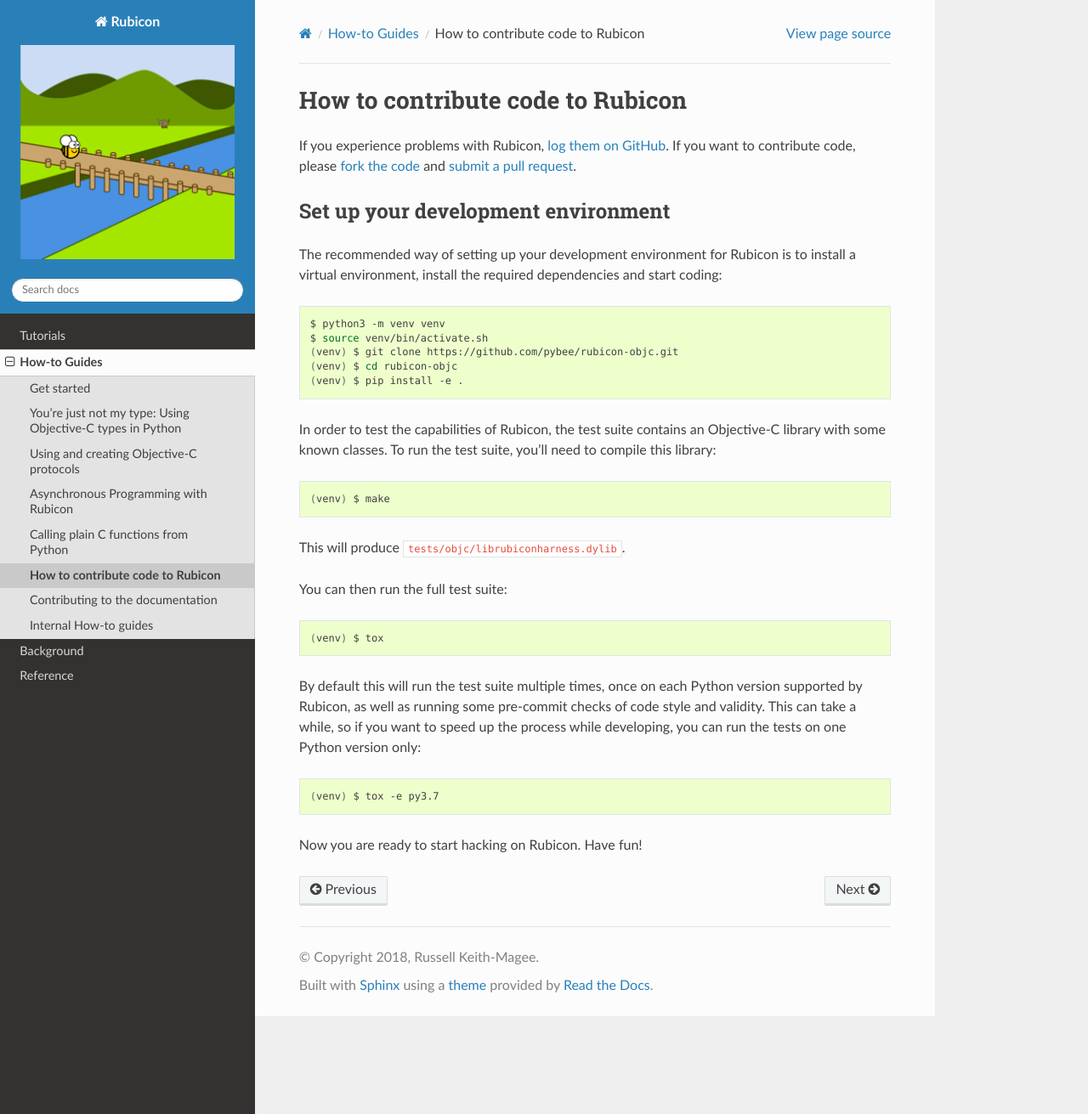
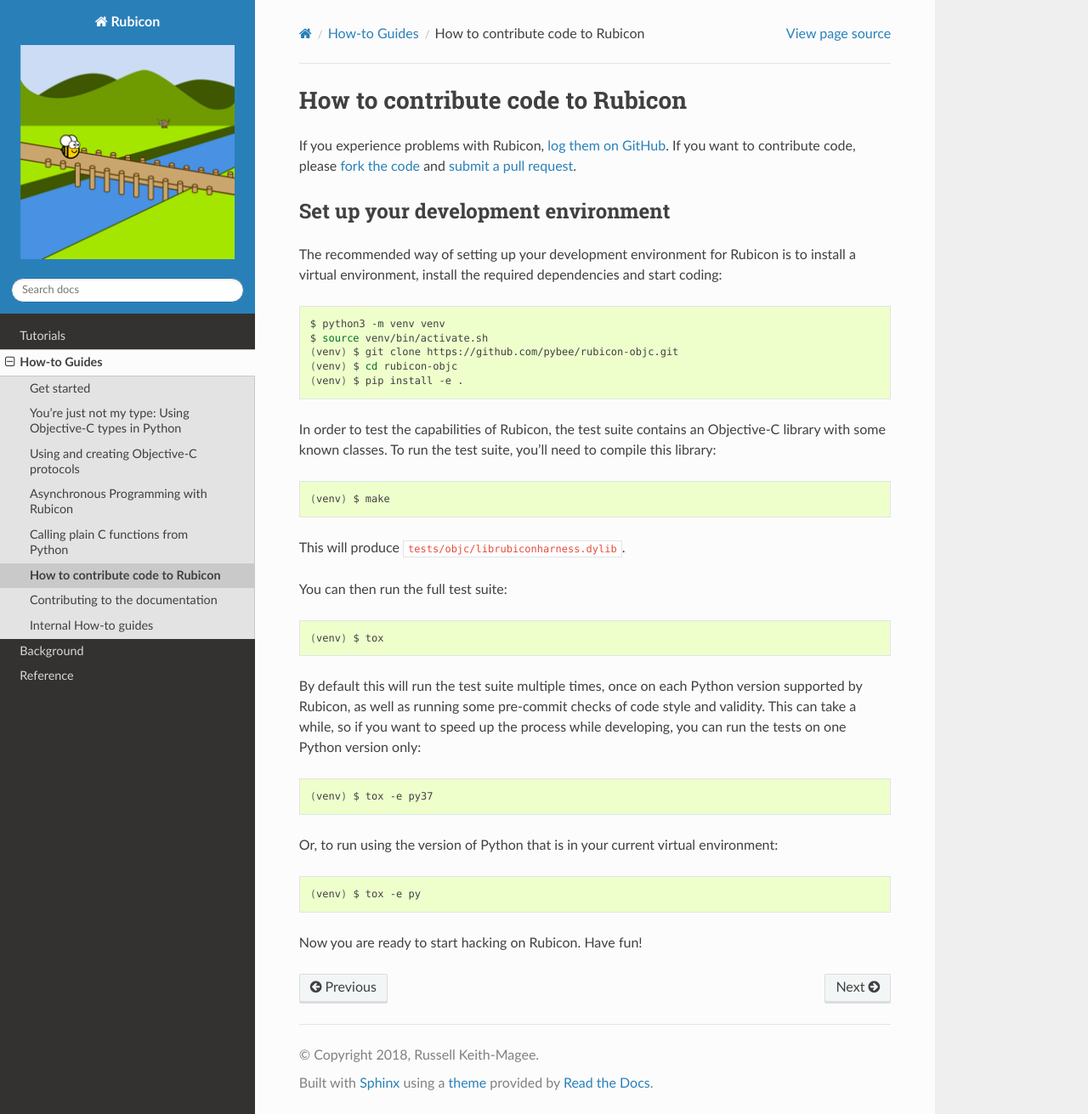
Before and after one commit to beeware/rubicon-objc, a Sphinx documentation site: the page built from docs/how-to/contribute-code.rst, in a window 1280 px wide and 1311 px high. Shown: the whole window at 85% size. Built offline with Sphinx 7.4.7 and the Read the Docs theme 2.0.0, drawn with Linux system fonts in a browser that asks for light colours.

Commit message:
More documentation tweaks

```diff
--- a/docs/how-to/contribute-code.rst
+++ b/docs/how-to/contribute-code.rst
@@ -47,6 +47,13 @@
 
 .. code-block:: sh
 
-    (venv) $ tox -e py3.7
+    (venv) $ tox -e py37
+
+Or, to run using the version of Python that is in your current virtual
+environment:
+
+.. code-block:: sh
+
+    (venv) $ tox -e py
 
 Now you are ready to start hacking on Rubicon. Have fun!
--- a/docs/how-to/contribute-docs.rst
+++ b/docs/how-to/contribute-docs.rst
@@ -25,4 +25,4 @@
     $ tox -e docs
 
 The output of the file should be in the ``_build/html`` folder. If there are
-any markup problems, they'll raise as an error.
+any markup problems, they'll raise an error.
```
